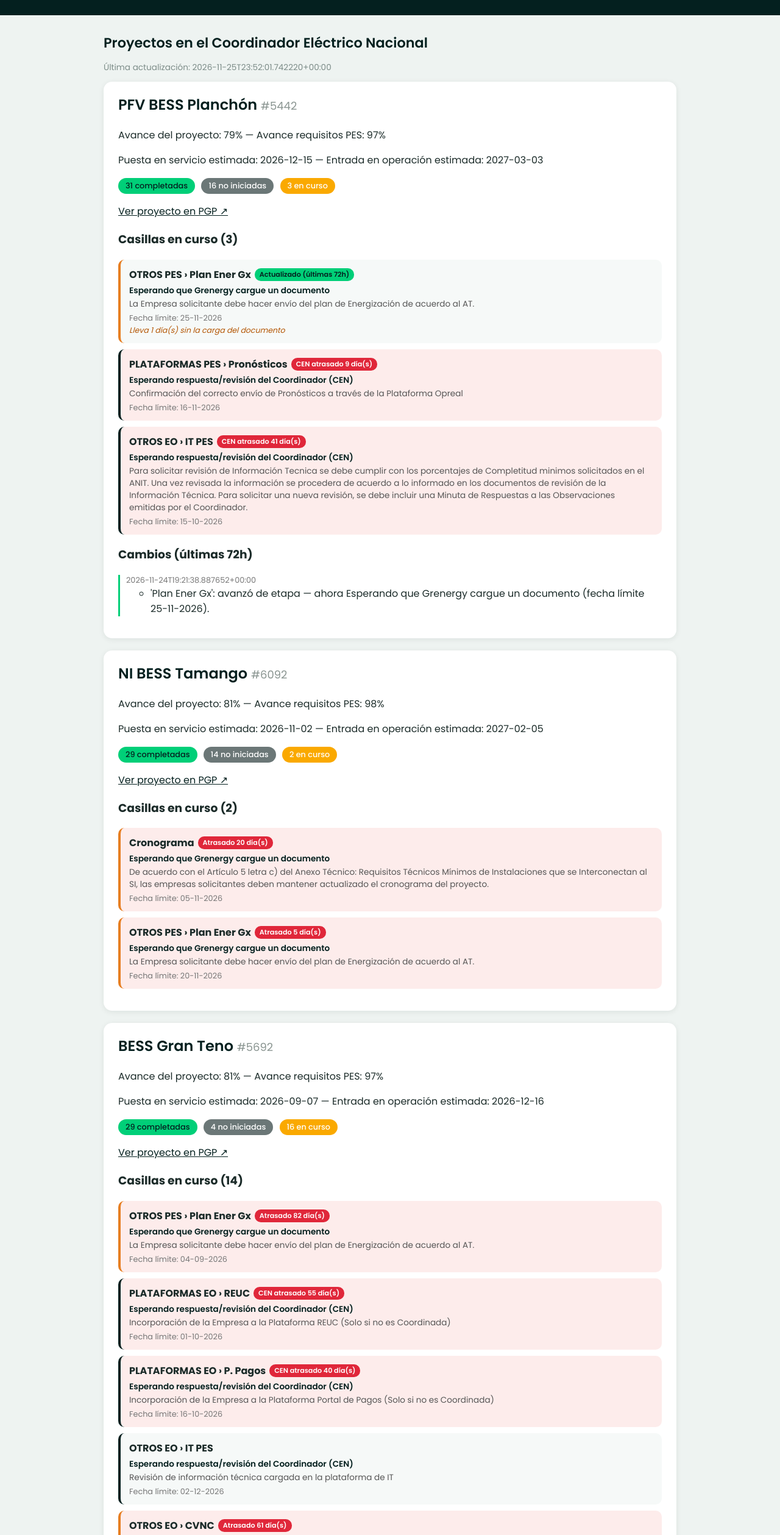
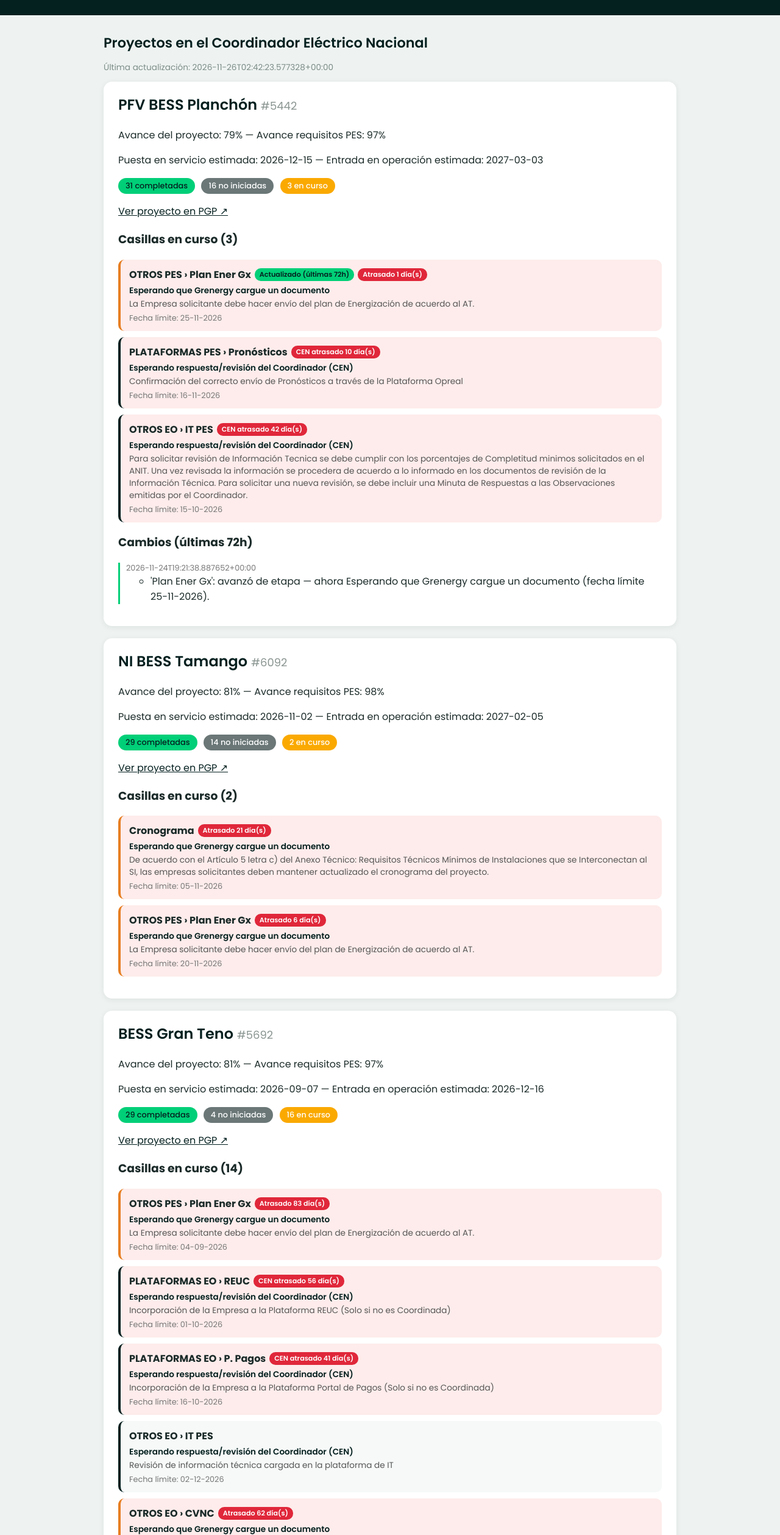
Before and after one commit to Ocular19/dashboard-oasis-central, a plain HTML site: page docs/index.html in a window 1280 px wide. Shown: the part 76-2594 px from the top of the page at 61% size. Drawn offline with Linux system fonts and the light colour scheme.

Commit message:
Actualiza estado de proyectos PGP

```diff
--- a/data/state/67d868b036d9ef0defbebf61.json
+++ b/data/state/67d868b036d9ef0defbebf61.json
@@ -1,5 +1,5 @@
 {
-  "fetched_at": "2026-11-25T23:52:01.705474+00:00",
+  "fetched_at": "2026-11-26T02:42:23.537724+00:00",
   "name": "MR Proyecto Ampliación Subestación Seccionadora Solís 154 kV (Art. 102))",
   "correlativo": 5422,
   "completition_status": 100,
--- a/data/state/689bb18f36d9ef29c1ae6e5b.json
+++ b/data/state/689bb18f36d9ef29c1ae6e5b.json
@@ -1,5 +1,5 @@
 {
-  "fetched_at": "2026-11-25T23:51:57.408139+00:00",
+  "fetched_at": "2026-11-26T02:42:18.997552+00:00",
   "name": "BESS Gran Teno",
   "correlativo": 5692,
   "completition_status": 81,
--- a/data/state/6949d5a236d9ef5f10f1a978.json
+++ b/data/state/6949d5a236d9ef5f10f1a978.json
@@ -1,5 +1,5 @@
 {
-  "fetched_at": "2026-11-25T23:51:23.802246+00:00",
+  "fetched_at": "2026-11-26T02:41:48.535678+00:00",
   "name": "PFV BESS Planchón",
   "correlativo": 5442,
   "completition_status": 79,
--- a/data/state/699613c236d9ef1ec7570541.json
+++ b/data/state/699613c236d9ef1ec7570541.json
@@ -1,5 +1,5 @@
 {
-  "fetched_at": "2026-11-25T23:51:34.572231+00:00",
+  "fetched_at": "2026-11-26T02:41:55.396242+00:00",
   "name": "NI BESS Tamango ",
   "correlativo": 6092,
   "completition_status": 81,
--- a/docs/index.html
+++ b/docs/index.html
@@ -66,7 +66,7 @@
 </header>
 <div class="wrap">
 <h1>Proyectos en el Coordinador Eléctrico Nacional</h1>
-<p class="updated">Última actualización: 2026-11-25T23:52:01.742220+00:00</p>
+<p class="updated">Última actualización: 2026-11-26T02:42:23.577328+00:00</p>
 
             <section class="card">
               <h2>PFV BESS Planchón <span class="nup">#5442</span></h2>
@@ -78,20 +78,20 @@
                 <span class="badge naranja">3 en curso</span>
               </p>
               <p><a href="https://pgp.coordinador.cl/irequests/6949d5a236d9ef5f10f1a978" target="_blank">Ver proyecto en PGP &#8599;</a></p>
-              <h3>Casillas en curso (3)</h3><ul class='tasks'><li class="task tu_empresa">
-                        <div class="task-head"><strong>OTROS PES &rsaquo; Plan Ener Gx</strong><span class="recent">Actualizado (últimas 72h)</span></div>
+              <h3>Casillas en curso (3)</h3><ul class='tasks'><li class="task tu_empresa atrasado-row">
+                        <div class="task-head"><strong>OTROS PES &rsaquo; Plan Ener Gx</strong><span class="recent">Actualizado (últimas 72h)</span><span class="atrasado">Atrasado 1 día(s)</span></div>
                         <span class="quien">Esperando que Grenergy cargue un documento</span>
                         <span class="desc">La Empresa solicitante debe hacer envío del plan de Energización de acuerdo al AT.</span>
                         <span class="fecha">Fecha límite: 25-11-2026</span>
-                        <span class='dias-activa'>Lleva 1 día(s) sin la carga del documento</span>
+
                     </li><li class="task coordinador atrasado-row">
-                        <div class="task-head"><strong>PLATAFORMAS PES &rsaquo; Pronósticos</strong><span class="atrasado">CEN atrasado 9 día(s)</span></div>
+                        <div class="task-head"><strong>PLATAFORMAS PES &rsaquo; Pronósticos</strong><span class="atrasado">CEN atrasado 10 día(s)</span></div>
                         <span class="quien">Esperando respuesta/revisión del Coordinador (CEN)</span>
                         <span class="desc">Confirmación del correcto envío de Pronósticos a través de la Plataforma Opreal</span>
                         <span class="fecha">Fecha límite: 16-11-2026</span>
 
                     </li><li class="task coordinador atrasado-row">
-                        <div class="task-head"><strong>OTROS EO &rsaquo; IT PES</strong><span class="atrasado">CEN atrasado 41 día(s)</span></div>
+                        <div class="task-head"><strong>OTROS EO &rsaquo; IT PES</strong><span class="atrasado">CEN atrasado 42 día(s)</span></div>
                         <span class="quien">Esperando respuesta/revisión del Coordinador (CEN)</span>
                         <span class="desc">Para solicitar revisión de Información Tecnica se debe cumplir con los porcentajes de Completitud minimos solicitados en el ANIT. Una vez revisada la información se procedera de acuerdo a lo informado en los documentos de revisión de la Información Técnica. Para solicitar una nueva revisión, se debe incluir una Minuta de Respuestas a las Observaciones emitidas por el Coordinador.</span>
                         <span class="fecha">Fecha límite: 15-10-2026</span>
@@ -111,13 +111,13 @@
               </p>
               <p><a href="https://pgp.coordinador.cl/irequests/699613c236d9ef1ec7570541" target="_blank">Ver proyecto en PGP &#8599;</a></p>
               <h3>Casillas en curso (2)</h3><ul class='tasks'><li class="task tu_empresa atrasado-row">
-                        <div class="task-head"><strong>Cronograma</strong><span class="atrasado">Atrasado 20 día(s)</span></div>
+                        <div class="task-head"><strong>Cronograma</strong><span class="atrasado">Atrasado 21 día(s)</span></div>
                         <span class="quien">Esperando que Grenergy cargue un documento</span>
                         <span class="desc">De acuerdo con el Artículo 5 letra c) del Anexo Técnico: Requisitos Técnicos Mínimos de Instalaciones que se Interconectan al SI, las empresas solicitantes deben mantener actualizado el cronograma del proyecto.</span>
                         <span class="fecha">Fecha límite: 05-11-2026</span>
 
                     </li><li class="task tu_empresa atrasado-row">
-                        <div class="task-head"><strong>OTROS PES &rsaquo; Plan Ener Gx</strong><span class="atrasado">Atrasado 5 día(s)</span></div>
+                        <div class="task-head"><strong>OTROS PES &rsaquo; Plan Ener Gx</strong><span class="atrasado">Atrasado 6 día(s)</span></div>
                         <span class="quien">Esperando que Grenergy cargue un documento</span>
                         <span class="desc">La Empresa solicitante debe hacer envío del plan de Energización de acuerdo al AT.</span>
                         <span class="fecha">Fecha límite: 20-11-2026</span>
@@ -137,19 +137,19 @@
               </p>
               <p><a href="https://pgp.coordinador.cl/irequests/689bb18f36d9ef29c1ae6e5b" target="_blank">Ver proyecto en PGP &#8599;</a></p>
               <h3>Casillas en curso (14)</h3><ul class='tasks'><li class="task tu_empresa atrasado-row">
-                        <div class="task-head"><strong>OTROS PES &rsaquo; Plan Ener Gx</strong><span class="atrasado">Atrasado 82 día(s)</span></div>
+                        <div class="task-head"><strong>OTROS PES &rsaquo; Plan Ener Gx</strong><span class="atrasado">Atrasado 83 día(s)</span></div>
                         <span class="quien">Esperando que Grenergy cargue un documento</span>
                         <span class="desc">La Empresa solicitante debe hacer envío del plan de Energización de acuerdo al AT.</span>
                         <span class="fecha">Fecha límite: 04-09-2026</span>
 
                     </li><li class="task coordinador atrasado-row">
-                        <div class="task-head"><strong>PLATAFORMAS EO &rsaquo; REUC</strong><span class="atrasado">CEN atrasado 55 día(s)</span></div>
+                        <div class="task-head"><strong>PLATAFORMAS EO &rsaquo; REUC</strong><span class="atrasado">CEN atrasado 56 día(s)</span></div>
                         <span class="quien">Esperando respuesta/revisión del Coordinador (CEN)</span>
                         <span class="desc">Incorporación de la Empresa a la Plataforma REUC (Solo si no es Coordinada)</span>
                         <span class="fecha">Fecha límite: 01-10-2026</span>
 
                     </li><li class="task coordinador atrasado-row">
-                        <div class="task-head"><strong>PLATAFORMAS EO &rsaquo; P. Pagos</strong><span class="atrasado">CEN atrasado 40 día(s)</span></div>
+                        <div class="task-head"><strong>PLATAFORMAS EO &rsaquo; P. Pagos</strong><span class="atrasado">CEN atrasado 41 día(s)</span></div>
                         <span class="quien">Esperando respuesta/revisión del Coordinador (CEN)</span>
                         <span class="desc">Incorporación de la Empresa a la Plataforma Portal de Pagos (Solo si no es Coordinada)</span>
                         <span class="fecha">Fecha límite: 16-10-2026</span>
@@ -161,61 +161,61 @@
                         <span class="fecha">Fecha límite: 02-12-2026</span>
 
                     </li><li class="task tu_empresa atrasado-row">
-                        <div class="task-head"><strong>OTROS EO &rsaquo; CVNC</strong><span class="atrasado">Atrasado 61 día(s)</span></div>
+                        <div class="task-head"><strong>OTROS EO &rsaquo; CVNC</strong><span class="atrasado">Atrasado 62 día(s)</span></div>
                         <span class="quien">Esperando que Grenergy cargue un documento</span>
                         <span class="desc">La Empresa Solicitante debe enviar antecedentes para la declaración de Costos Variables Combustibles y No Combustibles</span>
                         <span class="fecha">Fecha límite: 25-09-2026</span>
 
                     </li><li class="task tu_empresa atrasado-row">
-                        <div class="task-head"><strong>OTROS EO &rsaquo; VMD</strong><span class="atrasado">Atrasado 61 día(s)</span></div>
+                        <div class="task-head"><strong>OTROS EO &rsaquo; VMD</strong><span class="atrasado">Atrasado 62 día(s)</span></div>
                         <span class="quien">Esperando que Grenergy cargue un documento</span>
                         <span class="desc">La Empresa Solicitante debe enviar un informe y la base de datos para la Validación del Modelo Dinámico</span>
                         <span class="fecha">Fecha límite: 25-09-2026</span>
 
                     </li><li class="task tu_empresa atrasado-row">
-                        <div class="task-head"><strong>PARÁMETROS DE GENERACIÓN &rsaquo; PMax</strong><span class="atrasado">Atrasado 61 día(s)</span></div>
+                        <div class="task-head"><strong>PARÁMETROS DE GENERACIÓN &rsaquo; PMax</strong><span class="atrasado">Atrasado 62 día(s)</span></div>
                         <span class="quien">Esperando que Grenergy cargue un documento</span>
                         <span class="desc">La Empresa Solicitante debe cargar la carta y constancia de envío del sistema de correspondencia del Coordinador, mediante la cual envían el Informe de Potencia Máxima en unidades generadoras.</span>
                         <span class="fecha">Fecha límite: 25-09-2026</span>
 
                     </li><li class="task tu_empresa atrasado-row">
-                        <div class="task-head"><strong>PARÁMETROS DE GENERACIÓN &rsaquo; PPyD</strong><span class="atrasado">Atrasado 61 día(s)</span></div>
+                        <div class="task-head"><strong>PARÁMETROS DE GENERACIÓN &rsaquo; PPyD</strong><span class="atrasado">Atrasado 62 día(s)</span></div>
                         <span class="quien">Esperando que Grenergy cargue un documento</span>
                         <span class="desc">La Empresa Solicitante debe cargar la carta y constancia de envío del sistema de correspondencia del Coordinador, mediante la cual envían el Informe de Parámetros procesos de Partida y Detención de unidades generadoras.</span>
                         <span class="fecha">Fecha límite: 25-09-2026</span>
 
                     </li><li class="task tu_empresa atrasado-row">
-                        <div class="task-head"><strong>PARÁMETROS DE GENERACIÓN &rsaquo; MT</strong><span class="atrasado">Atrasado 61 día(s)</span></div>
+                        <div class="task-head"><strong>PARÁMETROS DE GENERACIÓN &rsaquo; MT</strong><span class="atrasado">Atrasado 62 día(s)</span></div>
                         <span class="quien">Esperando que Grenergy cargue un documento</span>
                         <span class="desc">La Empresa Solicitante debe cargar la carta y constancia de envío del sistema de correspondencia del Coordinador, mediante la cual envían el Informe de Determinación de Mínimos Técnicos en unidades generadoras</span>
                         <span class="fecha">Fecha límite: 25-09-2026</span>
 
                     </li><li class="task tu_empresa atrasado-row">
-                        <div class="task-head"><strong>SERVICIOS COMPLEMENTARIOS &rsaquo; CPF</strong><span class="atrasado">Atrasado 61 día(s)</span></div>
+                        <div class="task-head"><strong>SERVICIOS COMPLEMENTARIOS &rsaquo; CPF</strong><span class="atrasado">Atrasado 62 día(s)</span></div>
                         <span class="quien">Esperando que Grenergy cargue un documento</span>
                         <span class="desc">La Empresa Solicitante debe cargar la carta y constancia de envío del sistema de correspondencia del Coordinador, mediante la cual envían el Informe Técnico de Verificación de Prestación de SSCC de la instalación.</span>
                         <span class="fecha">Fecha límite: 25-09-2026</span>
 
                     </li><li class="task tu_empresa atrasado-row">
-                        <div class="task-head"><strong>SERVICIOS COMPLEMENTARIOS &rsaquo; CSF</strong><span class="atrasado">Atrasado 61 día(s)</span></div>
+                        <div class="task-head"><strong>SERVICIOS COMPLEMENTARIOS &rsaquo; CSF</strong><span class="atrasado">Atrasado 62 día(s)</span></div>
                         <span class="quien">Esperando que Grenergy cargue un documento</span>
                         <span class="desc">La Empresa Solicitante debe cargar la carta y constancia de envío del sistema de correspondencia del Coordinador, mediante la cual envían el Informe Técnico de Verificación de Prestación de SSCC de la instalación.</span>
                         <span class="fecha">Fecha límite: 25-09-2026</span>
 
                     </li><li class="task tu_empresa atrasado-row">
-                        <div class="task-head"><strong>SERVICIOS COMPLEMENTARIOS &rsaquo; CTF</strong><span class="atrasado">Atrasado 61 día(s)</span></div>
+                        <div class="task-head"><strong>SERVICIOS COMPLEMENTARIOS &rsaquo; CTF</strong><span class="atrasado">Atrasado 62 día(s)</span></div>
                         <span class="quien">Esperando que Grenergy cargue un documento</span>
                         <span class="desc">La Empresa Solicitante debe cargar la carta y constancia de envío del sistema de correspondencia del Coordinador, mediante la cual envían el Informe Técnico de Verificación de Prestación de SSCC de la instalación.</span>
                         <span class="fecha">Fecha límite: 25-09-2026</span>
 
                     </li><li class="task tu_empresa atrasado-row">
-                        <div class="task-head"><strong>SERVICIOS COMPLEMENTARIOS &rsaquo; CT</strong><span class="atrasado">Atrasado 61 día(s)</span></div>
+                        <div class="task-head"><strong>SERVICIOS COMPLEMENTARIOS &rsaquo; CT</strong><span class="atrasado">Atrasado 62 día(s)</span></div>
                         <span class="quien">Esperando que Grenergy cargue un documento</span>
                         <span class="desc">La Empresa Solicitante debe cargar la carta y constancia de envío del sistema de correspondencia del Coordinador, mediante la cual envían el Informe Técnico de Verificación de Prestación de SSCC de la instalación.</span>
                         <span class="fecha">Fecha límite: 25-09-2026</span>
 
                     </li><li class="task coordinador atrasado-row">
-                        <div class="task-head"><strong>Modelos EMT</strong><span class="atrasado">CEN atrasado 61 día(s)</span></div>
+                        <div class="task-head"><strong>Modelos EMT</strong><span class="atrasado">CEN atrasado 62 día(s)</span></div>
                         <span class="quien">Esperando respuesta/revisión del Coordinador (CEN)</span>
                         <span class="desc">Carga de carta de solicitud de revisión de Modelo OEM en EMTP (software de simulación de referencia utilizado por el Coordinador), enviado previamente por sistema de correspondencia (Macro materia: Estudios e Informes / Micro materia: Modelos EMTP) con carácter confidencial. Información de referencia: Título 5 AT-IBR 2026; Procedimiento Interno de Modelación y Homologación de Instalaciones del SEN; Guía Técnica de Aplicación Modelo EMT</span>
                         <span class="fecha">Fecha límite: 25-09-2026</span>
```
